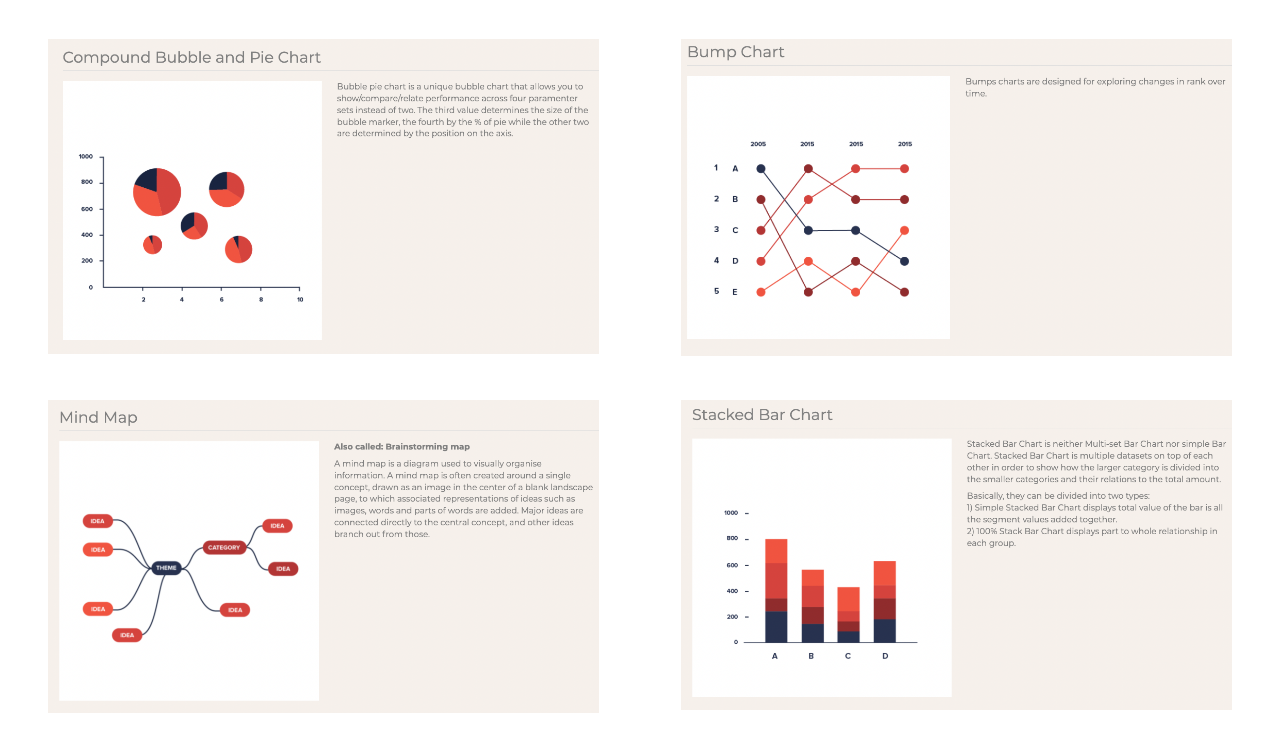
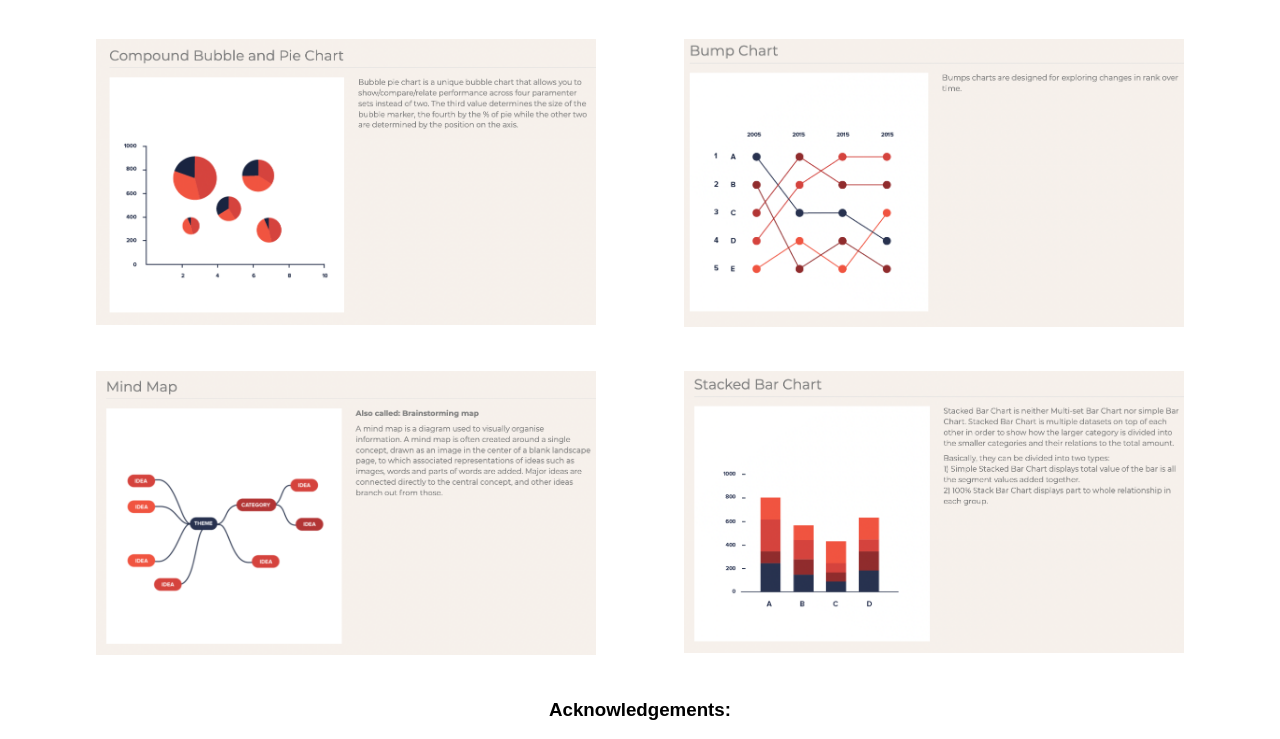
Before and after one commit to DS4200-S22/hw-03-angelina-and-ethan, a plain HTML site: page index.html in a window 1280 px wide. Shown: the part 61-800 px from the top of the page. Drawn offline with Linux system fonts and the light colour scheme.

Commit message:
Change to space-evenly and fixed width

```diff
--- a/index.css
+++ b/index.css
@@ -11,11 +11,11 @@ h3 {
   display: flex;
   flex-wrap: wrap;
   margin: 20px;
-  justify-content: space-between;
+  justify-content: space-evenly;
 }
 
 .flex-item {
-  width: 45%;
+  width: 500px;
   padding: 20px;
 }
 
```
